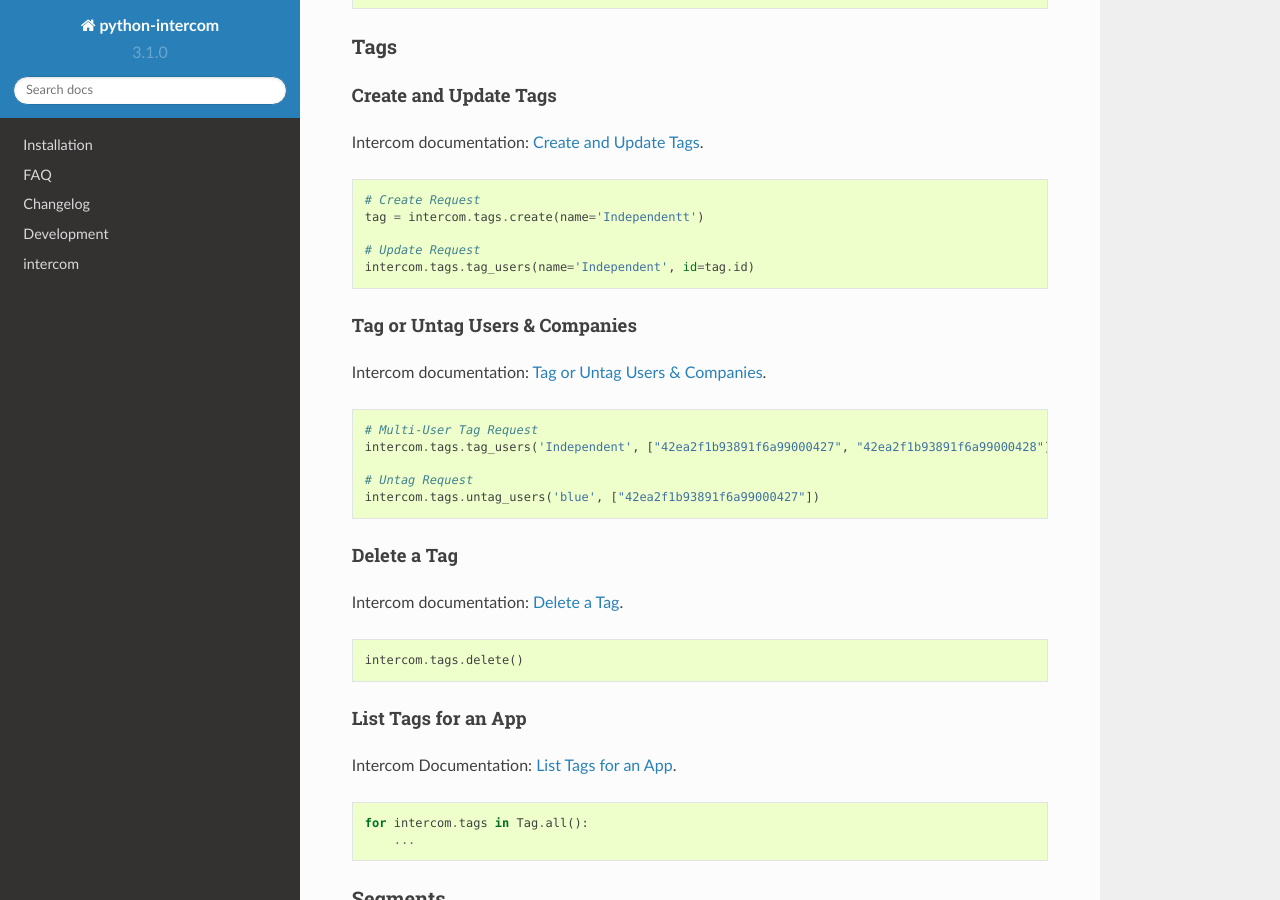
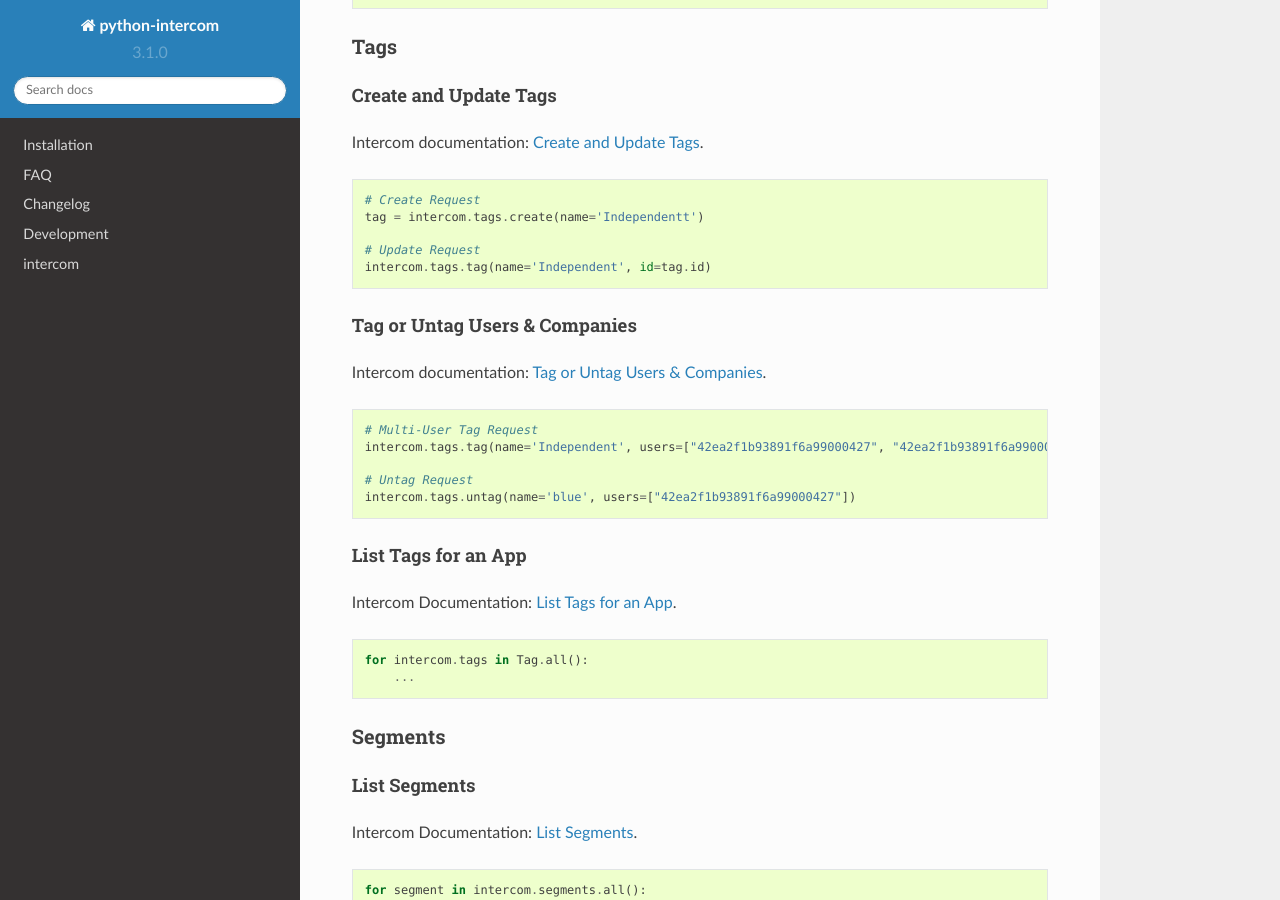
Before and after one commit to intercom/python-intercom, a Sphinx documentation site: the page built from docs/index.rst, in a window 1280 px wide and 900 px high, scrolled down 3148 px. Built offline with Sphinx 7.4.7 and the Read the Docs theme 2.0.0, drawn with Linux system fonts in a browser that asks for light colours.

```diff
--- a/docs/index.rst
+++ b/docs/index.rst
@@ -28,7 +28,7 @@ Usage
 Authorization
 -------------
 
-Intercom documentation: `Personal Access Tokens <https://developers.intercom.com/reference#personal-access-tokens-1>`_.
+Intercom documentation: `Personal Access Tokens <https://developers.intercom.com/intercom-api-reference/reference#section-access-tokens>`_.
 
 ::
 
@@ -198,7 +198,7 @@ Intercom documentation: `Create and Update Tags <https://developers.intercom.io/
     tag = intercom.tags.create(name='Independentt')
 
     # Update Request
-    intercom.tags.tag_users(name='Independent', id=tag.id)
+    intercom.tags.tag(name='Independent', id=tag.id)
 
 
 Tag or Untag Users & Companies
@@ -209,19 +209,10 @@ Intercom documentation: `Tag or Untag Users & Companies <https://developers.inte
 ::
 
     # Multi-User Tag Request
-    intercom.tags.tag_users('Independent', ["42ea2f1b93891f6a99000427", "42ea2f1b93891f6a99000428"])
+    intercom.tags.tag(name='Independent', users=["42ea2f1b93891f6a99000427", "42ea2f1b93891f6a99000428"])
 
     # Untag Request
-    intercom.tags.untag_users('blue', ["42ea2f1b93891f6a99000427"])
-
-Delete a Tag
-++++++++++++
-
-Intercom documentation: `Delete a Tag <https://developers.intercom.io/reference#delete-a-tag>`_.
-
-::
-
-    intercom.tags.delete()
+    intercom.tags.untag(name='blue', users=["42ea2f1b93891f6a99000427"])
 
 
 List Tags for an App
```
Also changed, not shown: README.rst (+16 -78 lines).
